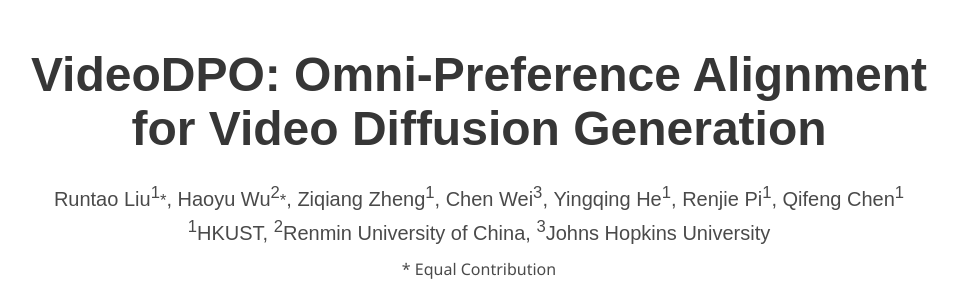
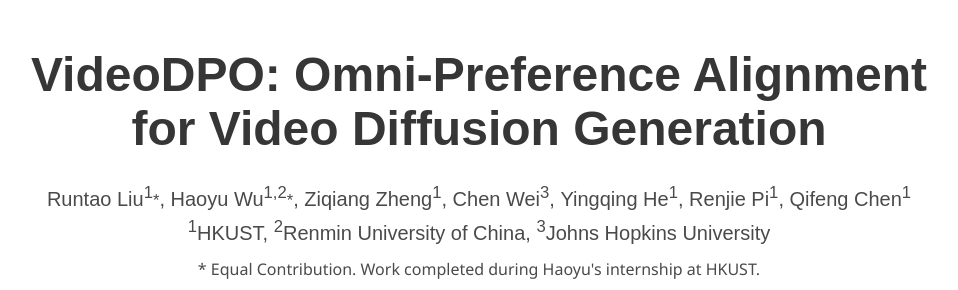
Before and after one commit to videodpo/videodpo.github.io, a plain HTML site: page index.html in a window 1280 px wide. Shown: the top 290 px of the page, without its empty margins (161-1119 px from the left). Drawn offline with nearby package versions, Linux system fonts and the light colour scheme; some icons are missing; a web font is replaced by a local one.

Commit message:
Update index.html

```diff
--- a/index.html
+++ b/index.html
@@ -53,7 +53,7 @@
           <h1 class="title is-1 publication-title">VideoDPO: Omni-Preference Alignment for Video Diffusion Generation</h1>
           <div class="is-size-5 publication-authors">
             <span class="author-block">Runtao Liu<sup>1</sup><span style="font-size: smaller;">*</span>,</span>
-            <span class="author-block">Haoyu Wu<sup>2</sup><span style="font-size: smaller;">*</span>,</span>
+            <span class="author-block">Haoyu Wu<sup>1,2</sup><span style="font-size: smaller;">*</span>,</span>
             <span class="author-block">Ziqiang Zheng<sup>1</sup>,</span>
             <span class="author-block">Chen Wei<sup>3</sup>,</span>
             <span class="author-block">Yingqing He<sup>1</sup>,</span>
@@ -66,7 +66,7 @@
             <span class="author-block"><sup>3</sup>Johns Hopkins University</span>
         </div>
         <div class="is-size-6" style="margin-top: 10px;">
-            <span>* Equal Contribution</span>
+            <span>* Equal Contribution. Work completed during Haoyu's internship at HKUST.</span>
         </div>
 
           <div class="column has-text-centered">
```
